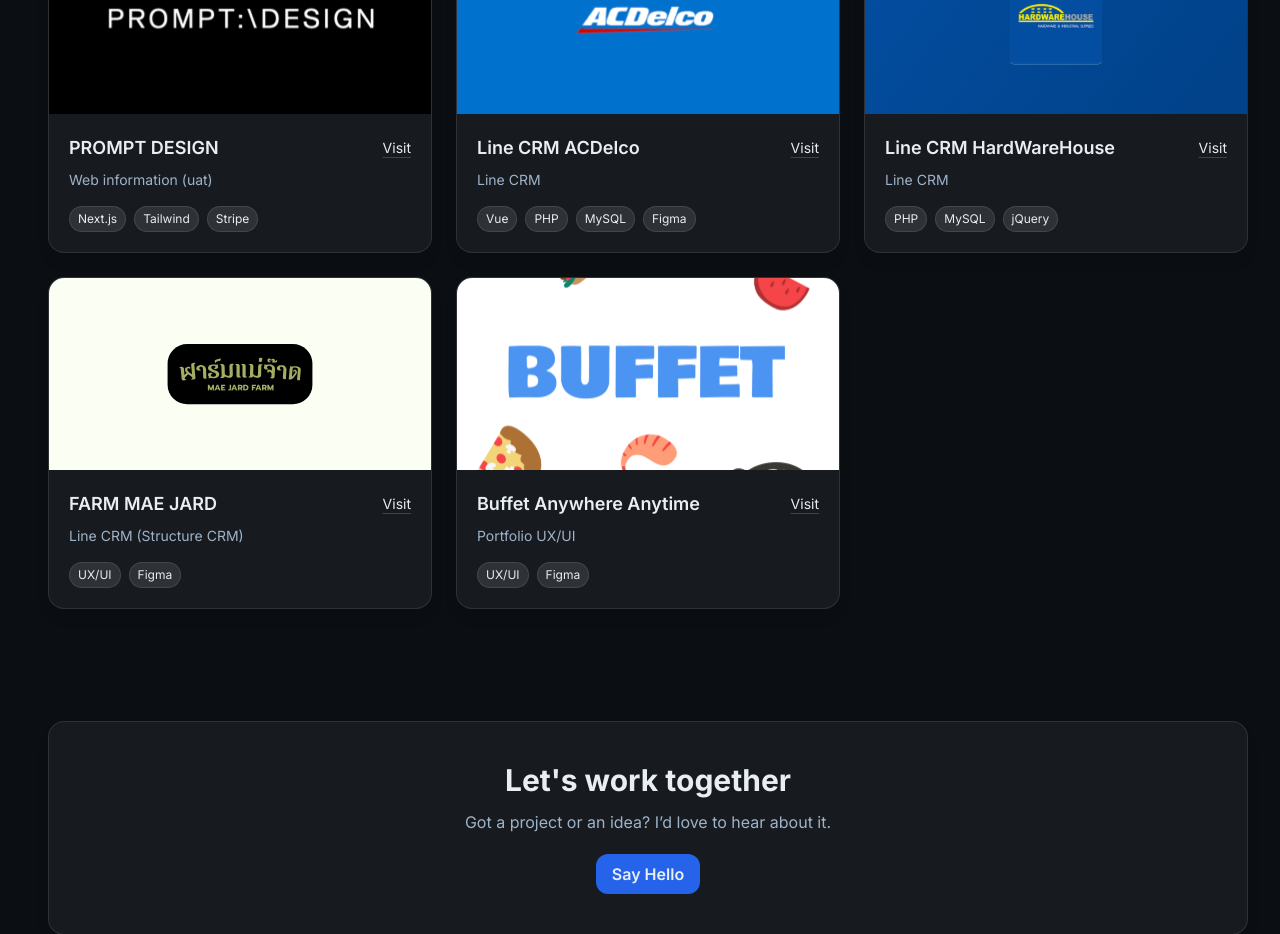
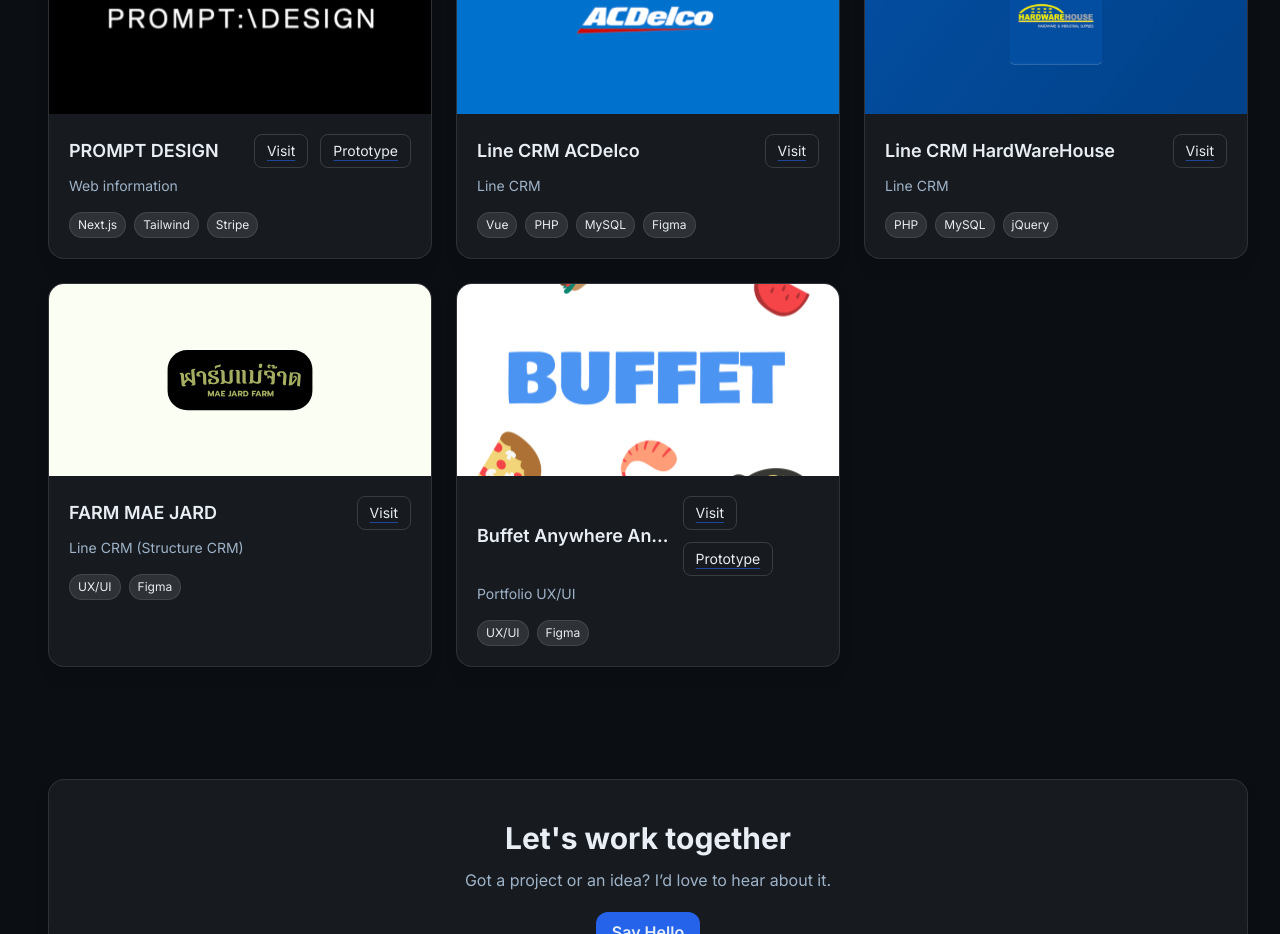
Before and after one commit to KanesKaewchui/Portfolio, a Next.js app in the folder my-portfolio/: page / in a window 1280 px wide. Shown: the part 1220-2154 px from the top of the page. Built offline with nearby package versions, Linux system fonts and the light colour scheme.

Commit message:
add prototype

```diff
--- a/my-portfolio/src/app/components/ProjectCard.tsx
+++ b/my-portfolio/src/app/components/ProjectCard.tsx
@@ -7,6 +7,7 @@
   image: string;
   tags?: ReadonlyArray<string>; // ← เดิมเป็น string[]
   href?: string;
+  prototype?: string;
 };
 
 export default function ProjectCard({
@@ -15,6 +16,7 @@
   image,
   tags = [],
   href,
+  prototype,
 }: Props) {
   return (
     <article className="card overflow-hidden group">
@@ -28,20 +30,38 @@
           priority={false}
         />
       </div>
+
       <div className="p-5">
-        <header className="flex items-center justify-between gap-3">
-          <h3 className="text-lg font-semibold">{title}</h3>
+        <header className="flex flex-col sm:flex-row sm:items-center sm:justify-between gap-2 sm:gap-3">
+          <h3 className="text-base sm:text-lg font-semibold min-w-0">
+            <span className="block truncate">{title}</span>
+          </h3>
+
+          <div className="flex flex-wrap items-center gap-2 sm:gap-3 mt-1 sm:mt-0">
             {href && (
               <Link
-              className="text-sm link-underline"
+                className="text-xs sm:text-sm link-underline sm:no-underline sm:rounded-lg sm:px-3 sm:py-1.5 sm:border sm:border-white/15 sm:hover:bg-white/5 transition"
                 href={href}
                 target="_blank"
                 rel="noopener noreferrer">
                 Visit
               </Link>
             )}
+
+            {prototype && (
+              <Link
+                className="text-xs sm:text-sm link-underline sm:no-underline sm:rounded-lg sm:px-3 sm:py-1.5 sm:border sm:border-white/15 sm:hover:bg-white/5 transition"
+                href={prototype}
+                target="_blank"
+                rel="noopener noreferrer">
+                Prototype
+              </Link>
+            )}
+          </div>
         </header>
+
         <p className="mt-2 text-sm text-[var(--muted)]">{description}</p>
+
         {tags.length > 0 && (
           <ul className="mt-4 flex flex-wrap gap-2">
             {tags.map((t) => (
--- a/my-portfolio/src/app/data/projects.ts
+++ b/my-portfolio/src/app/data/projects.ts
@@ -1,10 +1,11 @@
 export const projects = [
 {
 title: "PROMPT DESIGN",
-description: "Web information (uat)",
+description: "Web information",
 image: "/promptdesign.svg",
 tags: ["Next.js", "Tailwind", "Stripe"],
 href: "https://prompt-uat.code-play.net/en",
+prototype: "https://www.figma.com/proto/LQeX8KnK09w36DedR4zRCV/PROMPT-DESIGN?node-id=1-565&p=f&t=2igr7Z4VLMl0ymwZ-1&scaling=min-zoom&content-scaling=fixed&page-id=0%3A1&starting-point-node-id=1%3A565",
 },
 {
 title: "Line CRM ACDelco",
@@ -40,5 +41,6 @@
 image: "/Buffet.svg",
 tags: ["UX/UI", "Figma"],
 href: "https://www.behance.net/gallery/151281615/Portfolio-UXUI",
+prototype: "https://www.figma.com/proto/FqmKOfFnqA2tdzsmwICihk/Project-Buffet-Anytime-Anywhere?node-id=28-129&p=f&t=sOjqoGENpJzUVxfR-1&scaling=scale-down&content-scaling=fixed&page-id=0%3A1&starting-point-node-id=8%3A47&show-proto-sidebar=1",
 },
 ] as const;
```
Lines whose indentation alone changed are shown as unchanged.
